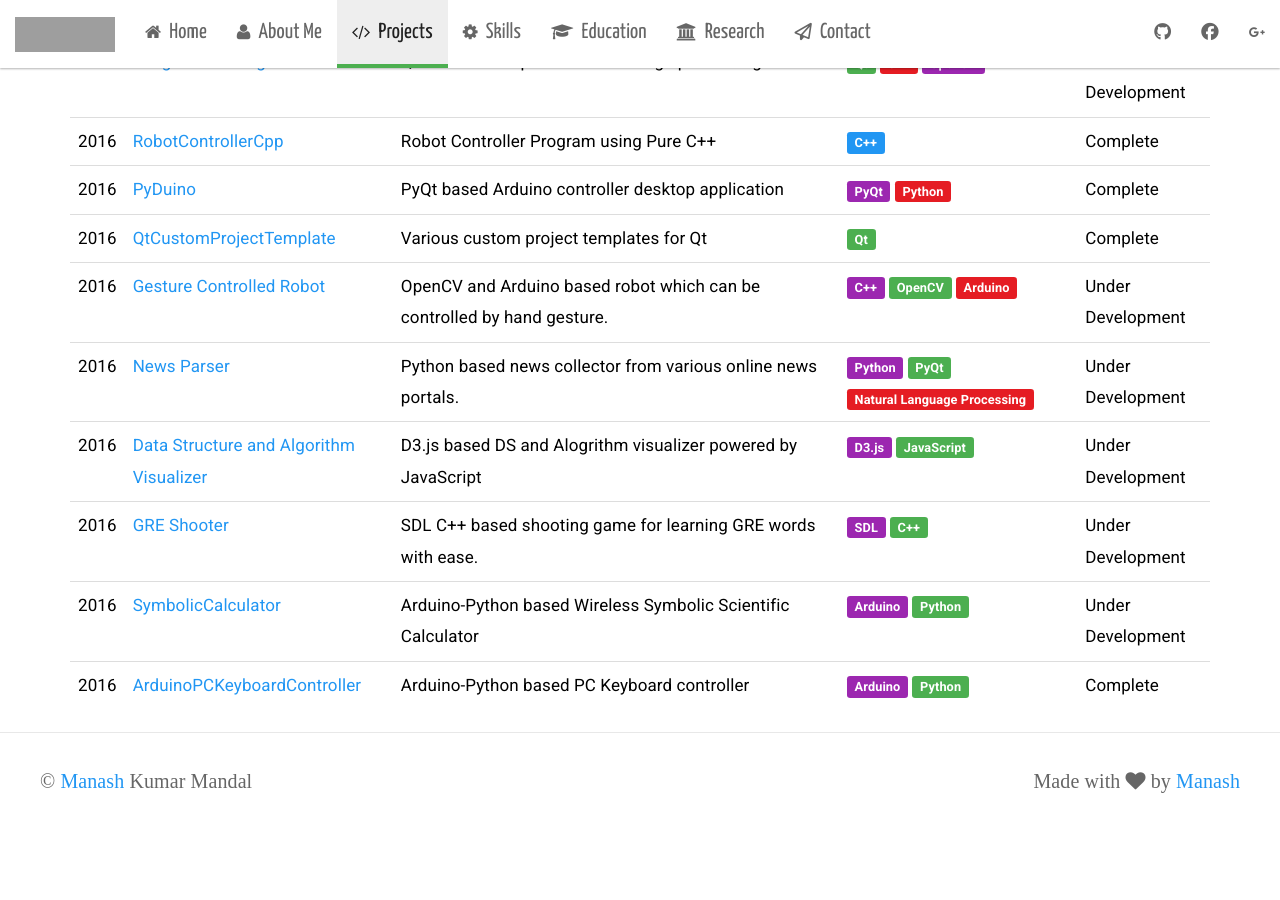
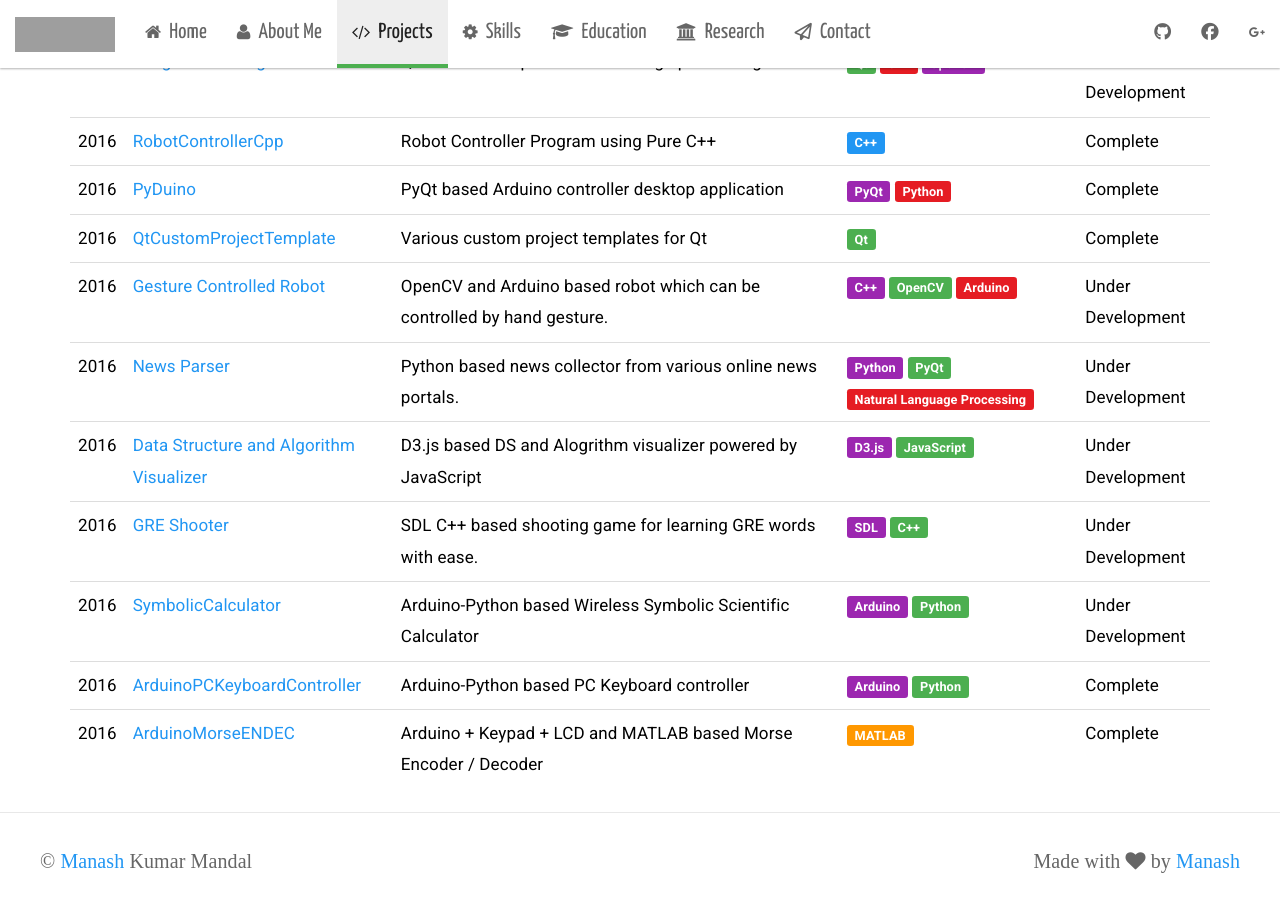
Before and after one commit to manashmandal/manashmandal.github.io, a Jekyll site: the page built from projects.html, in a window 1280 px wide and 900 px high, scrolled down 1245 px. Built offline with Jekyll 4.4.1, drawn with Linux system fonts in a browser that asks for light colours; nearby versions of some CDN libraries; some web fonts are replaced; before the commit the page ends 2065 px from its top, so only the background shows below that; grey boxes are pictures that could not be loaded.

Commit message:
Update projects.html

```diff
--- a/projects.html
+++ b/projects.html
@@ -183,5 +183,13 @@ title: Projects
             <td>Complete</td>
         </tr>
 
+        <tr>
+            <td>2016</td>
+            <td><a href="https://github.com/manashmndl/ArduinoMorseENDEC" target="_blank">ArduinoMorseENDEC</a></td>
+            <td>Arduino + Keypad + LCD and MATLAB based Morse Encoder / Decoder</td>
+            <td><span class="label label-warning">MATLAB</span> <span class="label label-sucess">Arduino</span></td>
+            <td>Complete</td>
+        </tr>
+
     </table>
 </div>
```
